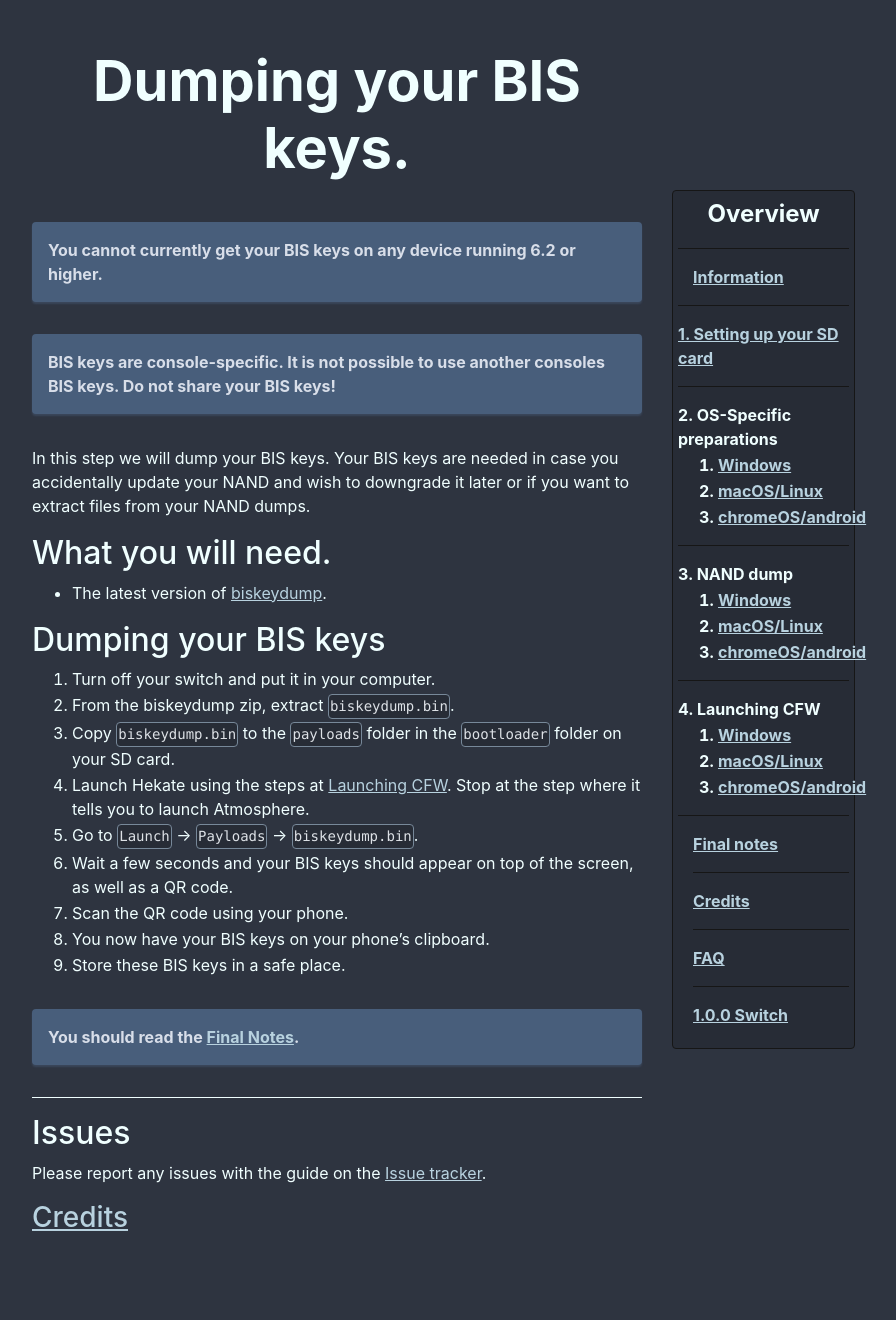
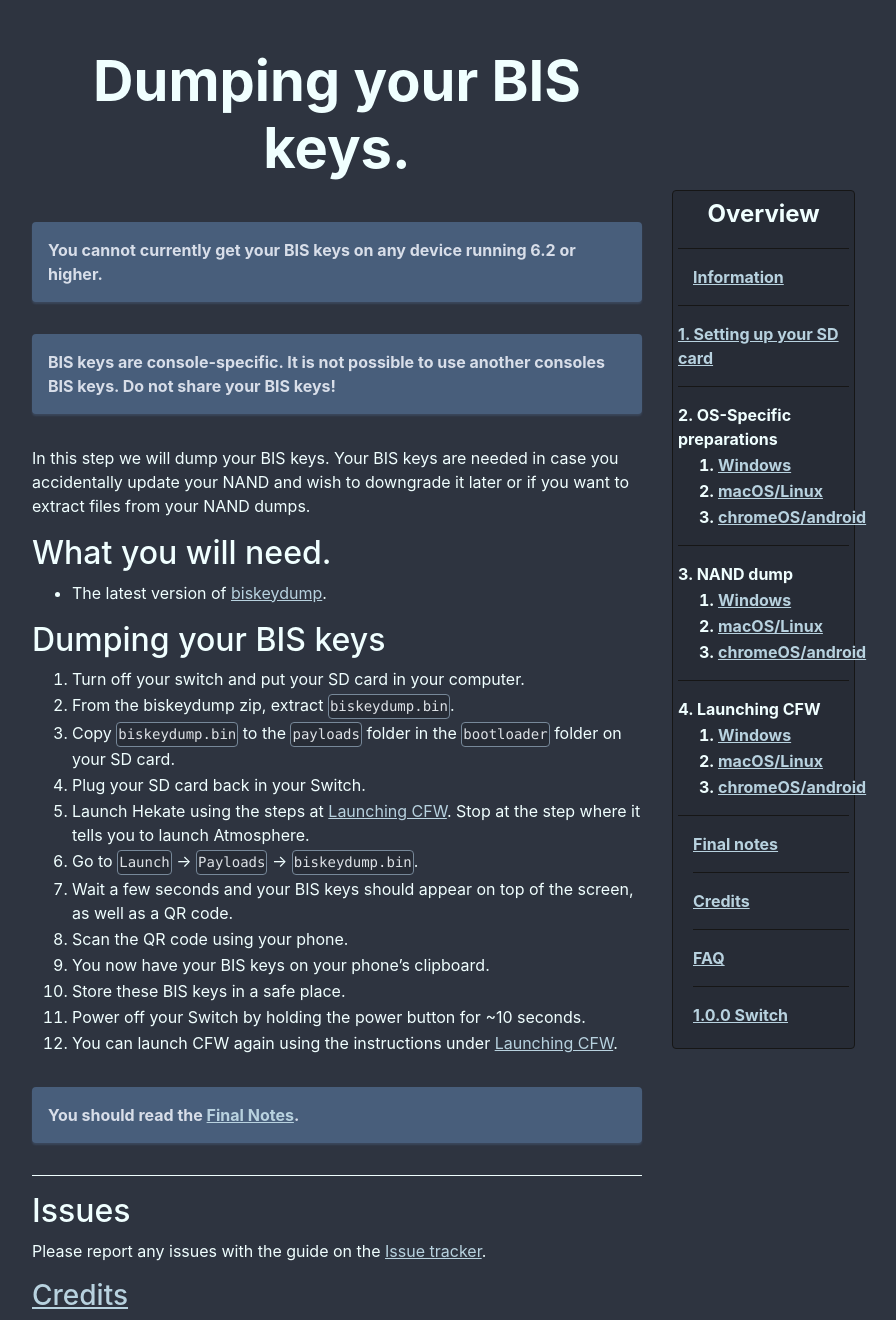
Before and after one commit to noirscape/SwitchGuideOLD, a Jekyll site: the page built from biskeydump.md, in a window 1280 px wide. Shown: the whole page, without its empty margins (303-1199 px from the left). Built offline with Jekyll 4.4.1, drawn with Linux system fonts in a browser that asks for light colours; before the commit the page ends 1242 px from its top, so only the background shows below that.

Commit message:
Close #12, expand instructions for clarity on how to get out of biskeydump.

```diff
--- a/biskeydump.md
+++ b/biskeydump.md
@@ -17,15 +17,18 @@ In this step we will dump your BIS keys. Your BIS keys are needed in case you ac
 
 ## Dumping your BIS keys
 
-1. Turn off your switch and put it in your computer.
+1. Turn off your switch and put your SD card in your computer.
 2. From the biskeydump zip, extract `biskeydump.bin`.
 3. Copy `biskeydump.bin` to the `payloads` folder in the `bootloader` folder on your SD card.
-4. Launch Hekate using the steps at [Launching CFW](/launching-cfw/). Stop at the step where it tells you to launch Atmosphere.
-5. Go to `Launch` -> `Payloads` -> `biskeydump.bin`.
-6. Wait a few seconds and your BIS keys should appear on top of the screen, as well as a QR code.
-7. Scan the QR code using your phone.
-8. You now have your BIS keys on your phone's clipboard.
-9. Store these BIS keys in a safe place.
+4. Plug your SD card back in your Switch.
+5. Launch Hekate using the steps at [Launching CFW](/launching-cfw/). Stop at the step where it tells you to launch Atmosphere.
+6. Go to `Launch` -> `Payloads` -> `biskeydump.bin`.
+7. Wait a few seconds and your BIS keys should appear on top of the screen, as well as a QR code.
+8. Scan the QR code using your phone.
+9. You now have your BIS keys on your phone's clipboard.
+10. Store these BIS keys in a safe place.
+11. Power off your Switch by holding the power button for ~10 seconds.
+12. You can launch CFW again using the instructions under [Launching CFW](/launching-cfw/).
 
 You should read the [Final Notes]({{ '/finalizing.html' | relative_url }}){: .a-table}.
 {: .info-box}
```
